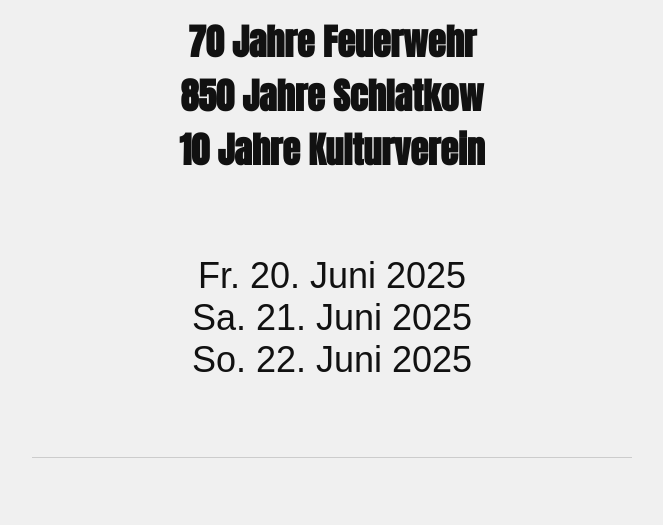
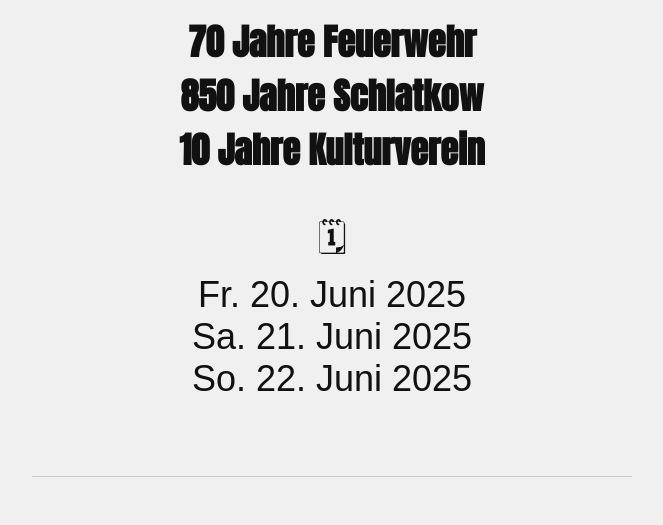
Before and after one commit to GemeindeSchamtzin/sommerfest-2025, a plain HTML site: page index.html in a window 1280 px wide. Shown: the part 647-1172 px from the top of the page, without its empty margins (308-971 px from the left). Drawn offline with Linux system fonts and the light colour scheme; a web font is replaced by a local one.

Commit message:
Optimize some text length. Add ics file.

```diff
--- a/index.html
+++ b/index.html
@@ -105,6 +105,13 @@
             font-size: 2em;
         }
 
+
+        header p a {
+
+            text-decoration: none;
+            color: #111;
+        }
+
         main {
             padding: 20px;
         }
@@ -165,9 +172,9 @@
             850 Jahre Schlatkow<br />
             10 Jahre Kulturverein<br />
         </h2>
-        <p><br />Fr. 20. Juni 2025<br />
-            Sa. 21. Juni 2025<br />
-            So. 22. Juni 2025</p>
+        <p><a href="./sommerfest-2025.ics" download="Sommerfest 2025.ics">🗓<br />Fr. 20. Juni 2025<br />
+                Sa. 21. Juni 2025<br />
+                So. 22. Juni 2025</a></p>
     </header>
     <hr />
     <main>
```
Also changed, not shown: 1 other file.
